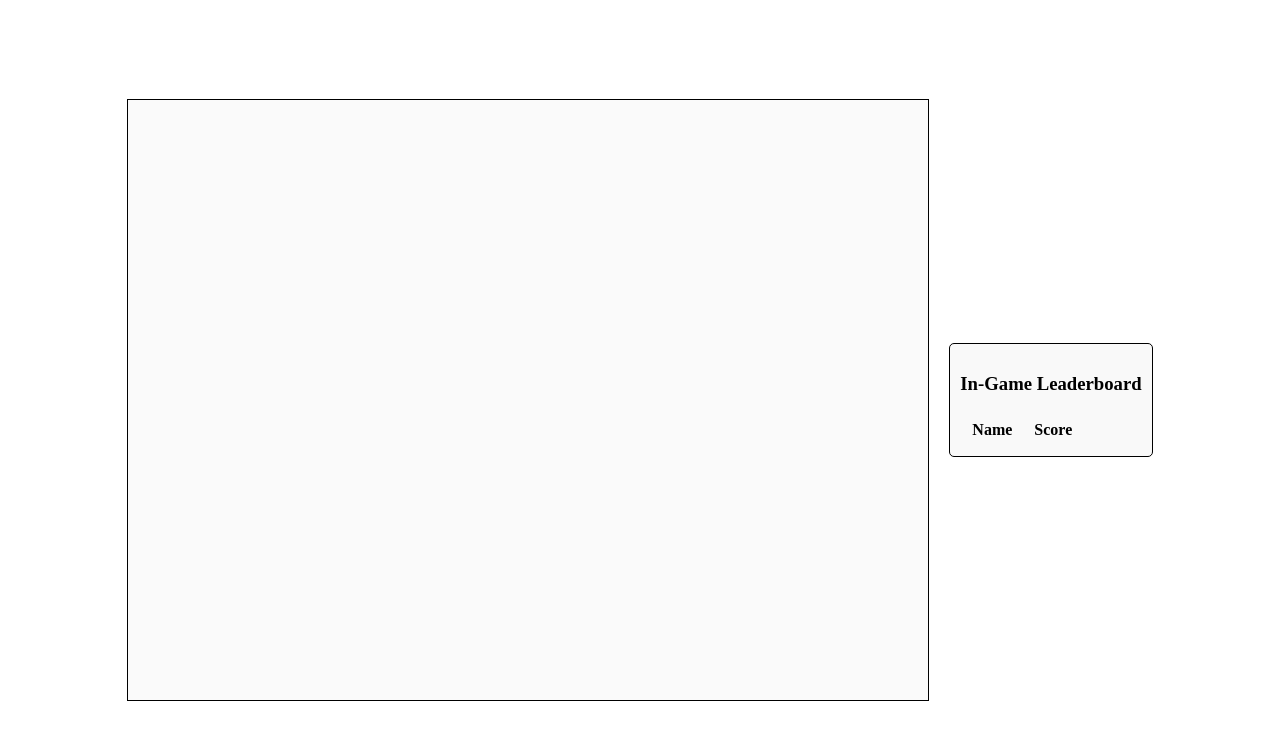
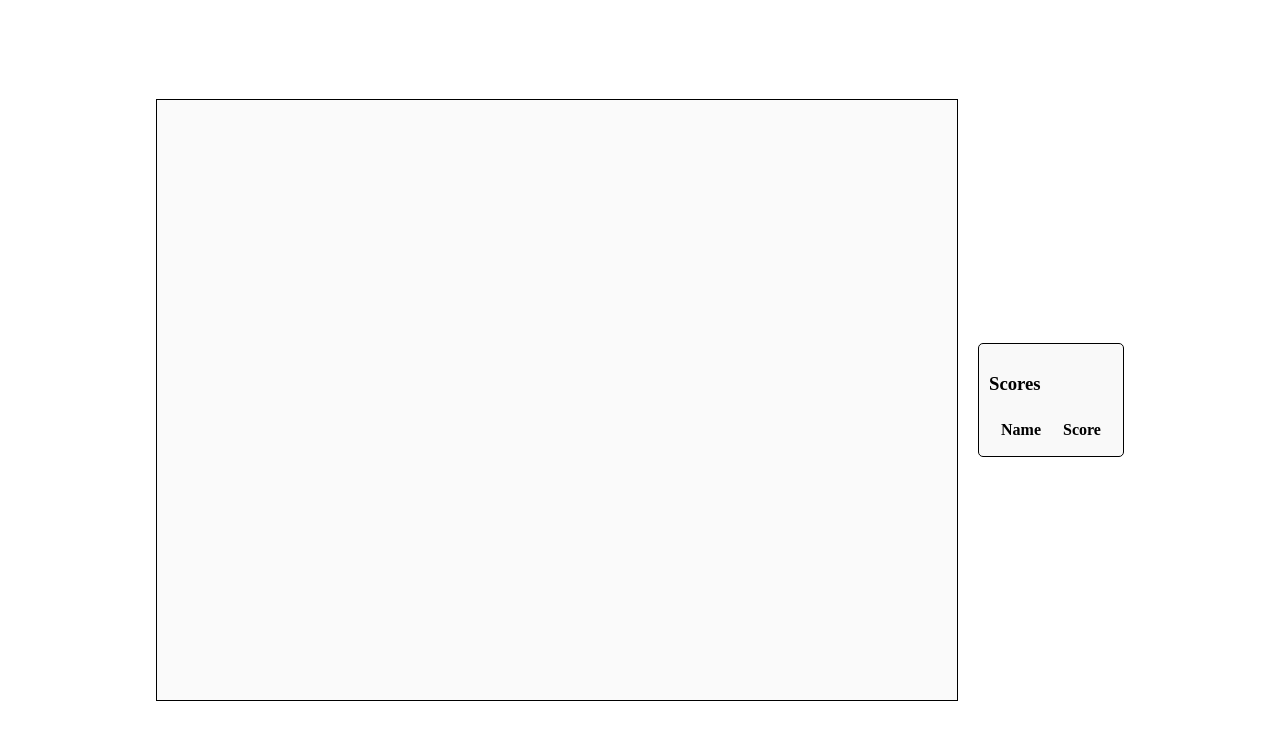
Before and after one commit to AndrewPeng-tcssd/PongAttack-master, a plain HTML site: page game.html in a window 1280 px wide. Drawn offline with Linux system fonts and the light colour scheme.

Commit message:
changed leaderboard name

```diff
--- a/game.html
+++ b/game.html
@@ -33,7 +33,7 @@
 <body>
     <canvas id="gameCanvas" width="800" height="600"></canvas>
     <div id="leaderboard">
-        <h3>In-Game Leaderboard</h3>
+        <h3>Scores</h3>
         <table>
             <thead>
                 <tr>
```
